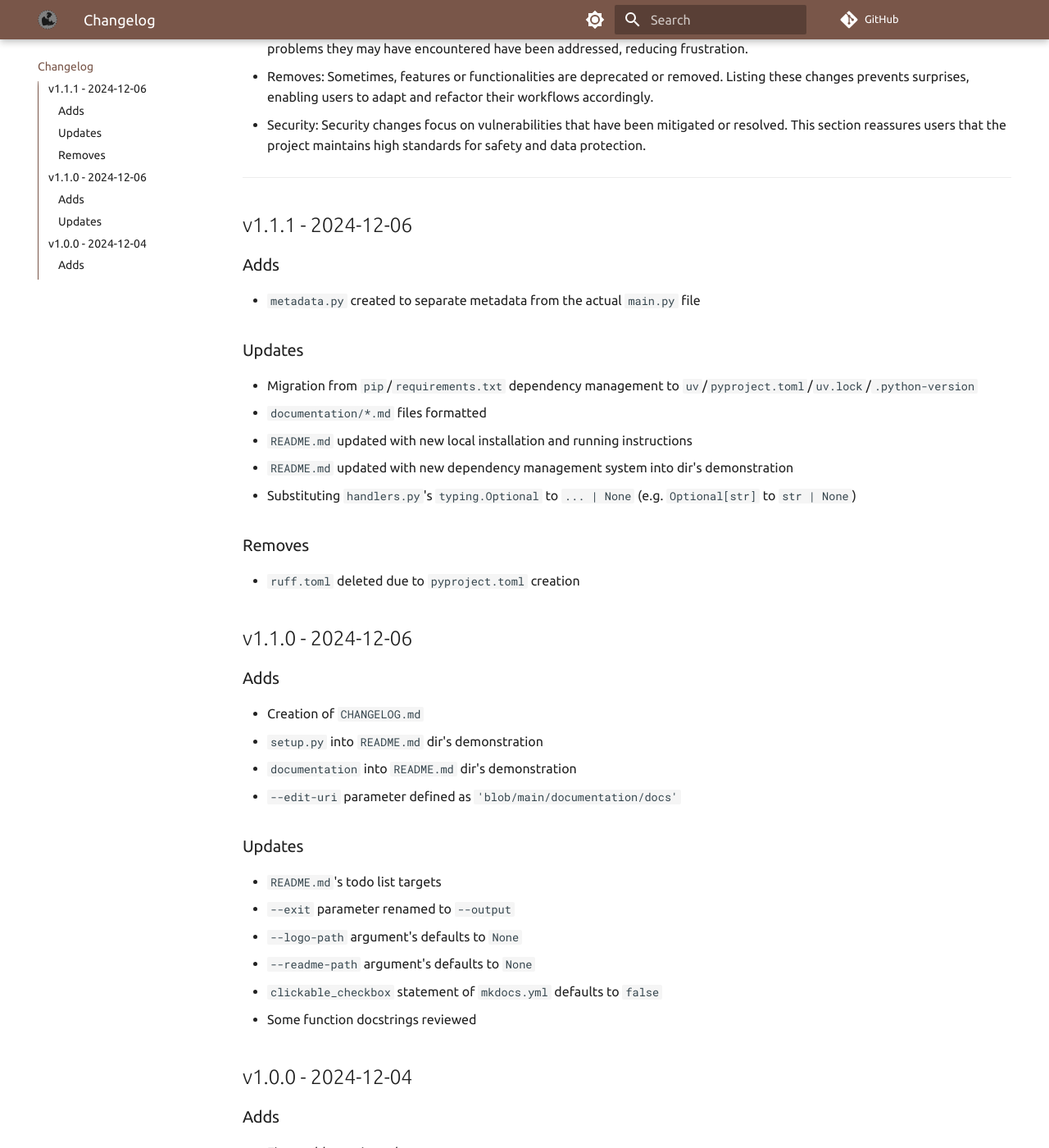
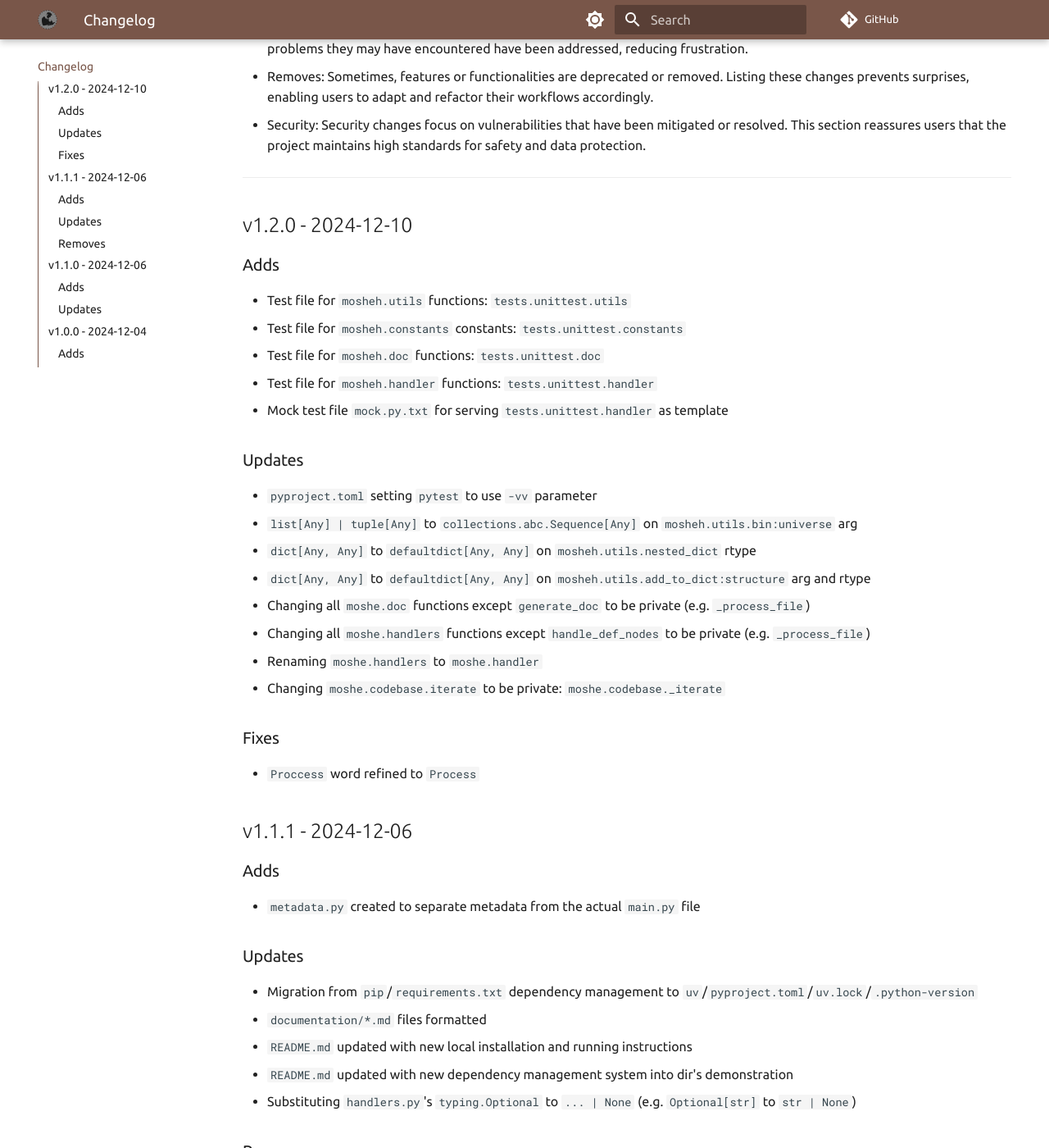
Before and after one commit to LucasGoncSilva/mosheh, an MkDocs documentation site: the page built from documentation/docs/changelog.md, in a window 1280 px wide and 1400 px high, scrolled down 654 px. Shown: the whole window at 82% size. Built offline with MkDocs 1.6.1 and Material for MkDocs 9.7.7, drawn with Linux system fonts in a browser that asks for light colours; comment, search, counter and statistics services are not loaded.

Commit message:
small improvements

```diff
--- a/documentation/docs/changelog.md
+++ b/documentation/docs/changelog.md
@@ -40,6 +40,31 @@ Key Components of a Changelog:
 
 -->
 
+## v1.2.0 - 2024-12-10
+
+### Adds
+
+- Test file for `mosheh.utils` functions: `tests.unittest.utils`
+- Test file for `mosheh.constants` constants: `tests.unittest.constants`
+- Test file for `mosheh.doc` functions: `tests.unittest.doc`
+- Test file for `mosheh.handler` functions: `tests.unittest.handler`
+- Mock test file `mock.py.txt` for serving `tests.unittest.handler` as template
+
+### Updates
+
+- `pyproject.toml` setting `pytest` to use `-vv` parameter
+- `list[Any] | tuple[Any]` to `collections.abc.Sequence[Any]` on `mosheh.utils.bin:universe` arg
+- `dict[Any, Any]` to `defaultdict[Any, Any]` on `mosheh.utils.nested_dict` rtype
+- `dict[Any, Any]` to `defaultdict[Any, Any]` on `mosheh.utils.add_to_dict:structure` arg and rtype
+- Changing all `moshe.doc` functions except `generate_doc` to be private (e.g. `_process_file`)
+- Changing all `moshe.handlers` functions except `handle_def_nodes` to be private (e.g. `_process_file`)
+- Renaming `moshe.handlers` to `moshe.handler`
+- Changing `moshe.codebase.iterate` to be private: `moshe.codebase._iterate`
+
+### Fixes
+
+- `Proccess` word refined to `Process`
+
 ## v1.1.1 - 2024-12-06
 
 ### Adds
```
Also changed, not shown: documentation/docs/index.md (+11 -1 lines), .github/CHANGELOG.md, .github/README.md, 3 other files.
